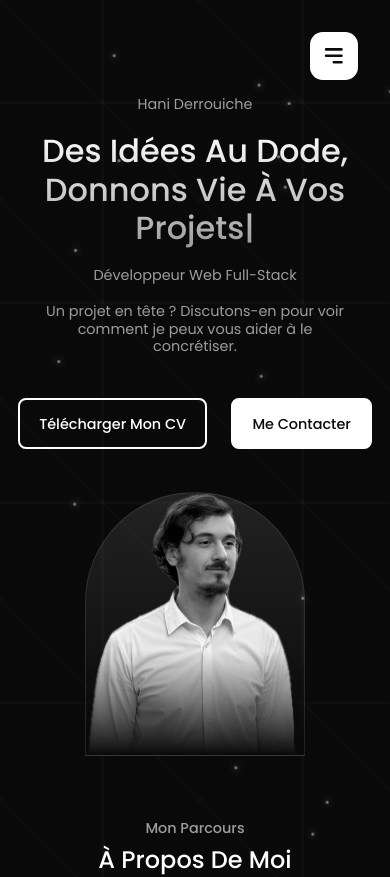
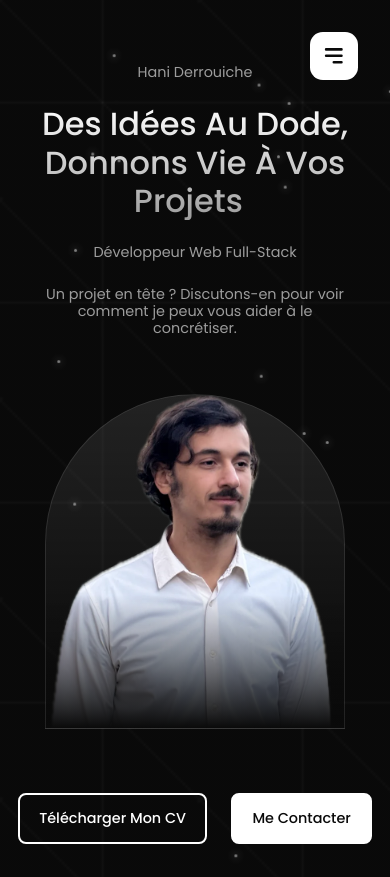
Before and after one commit to Hani19000/Portfolio-Hani, a React (Vite) app in the folder frontend/: page / in a window 390 px wide. Shown: the top 877 px of the page. Built offline with nearby package versions, Linux system fonts and the light colour scheme.

Commit message:
mise a jours

```diff
--- a/frontend/src/components/header/header.css
+++ b/frontend/src/components/header/header.css
@@ -13,8 +13,8 @@ header {
   align-items: center;
   justify-content: center;
   text-align: center;
+  position: relative;
   gap: 1.5rem;
-  position: relative;
   z-index: 2;
 }
 
@@ -26,25 +26,19 @@ header {
 
 .header__container h1 {
   font-size: clamp(2rem, 5vw, 3.5rem);
-  background: linear-gradient(var(--color-white), var(--color-light));
+  color: var(--color-white);
+  background: linear-gradient(to bottom, var(--color-white), var(--color-light));
   -webkit-background-clip: text;
   background-clip: text;
   -webkit-text-fill-color: transparent;
 }
 
-/*============== CTA ==============*/
-.cta {
-  display: flex;
-  gap: 1.5rem;
-  justify-content: center;
-  margin-top: 2rem;
-}
+/*============== CTA & SOCIALS ==============*/
+.cta { display: flex; gap: 1.5rem; justify-content: center; align-items: center; margin-top: 2.5rem; }
 
-/*============== SOCIALS ==============*/
 .header__socials {
   position: absolute;
-  left: 2rem;
-  bottom: 3rem;
+  left: 2rem; bottom: 3rem;
   display: flex;
   flex-direction: column;
   gap: 1rem;
@@ -52,92 +46,141 @@ header {
 }
 
 .header__socials a {
-  width: 40px;
-  height: 40px;
+  display: flex;
+  align-items: center;
+  justify-content: center;
+  width: 40px; height: 40px;
   border-radius: 50%;
   background: var(--color-bg-variant);
   border: 1px solid var(--border-color);
   color: var(--color-primary);
-  display: flex;
-  align-items: center;
-  justify-content: center;
+  font-size: 1.2rem;
   transition: var(--transition);
+  backdrop-filter: blur(5px);
 }
 
 .header__socials a:hover {
   background: var(--color-primary);
   color: var(--color-bg);
+  transform: scale(1.1);
+  box-shadow: 0 0 20px rgba(255, 255, 255, 0.15);
 }
 
-/*============== IMAGE ==============*/
+.header__socials::after {
+  content: '';
+  width: 1px; height: 3rem;
+  background: linear-gradient(transparent, var(--border-color), transparent);
+  align-self: center;
+}
+
+/*============== IMAGE ADAPTATIVE ==============*/
 .me {
   width: clamp(260px, 30%, 400px);
-  aspect-ratio: 1 / 1.2;
-  margin-top: 2rem;
+  aspect-ratio: 1/1.2;
   background: linear-gradient(var(--border-color), transparent);
   border-radius: 12rem 12rem 0 0;
+  margin-top: 2rem;
   overflow: hidden;
+  display: flex;
+  align-items: flex-end;
+  justify-content: center;
+  position: relative;
   border: 1px solid var(--border-color);
-  position: relative;
 }
 
 .me::before {
   content: '';
   position: absolute;
   inset: 0;
-  background: linear-gradient(transparent 60%, var(--color-bg));
+  background: linear-gradient(180deg, transparent 60%, var(--color-bg));
   z-index: 1;
 }
 
 .me img {
-  width: 100%;
-  height: 100%;
+  width: 100%; height: 100%;
   object-fit: cover;
+  filter: grayscale(0%);
+  transition: filter 400ms ease, transform 300ms ease;
   object-position: center top;
-  transition: transform 0.3s ease, filter 0.4s ease;
 }
 
-/*============== SCROLL ==============*/
+.me:hover img, .me:active img { filter: grayscale(100%); transform: scale(1.02); }
+
+/* Inversion Grayscale Light Mode */
+.light-mode .me img { filter: grayscale(100%); }
+.light-mode .me:hover img, .light-mode .me:active img { filter: grayscale(0%); }
+
+/*============== SCROLL & STATS ==============*/
 .scroll__down {
   position: absolute;
-  right: 2rem;
-  bottom: 5rem;
+  right: 2rem; bottom: 5rem;
+  font-size: 0.9rem;
   transform: rotate(90deg);
-  font-size: 0.9rem;
   color: var(--color-light);
+  display: flex;
+  align-items: center;
+  gap: 0.5rem;
+  transition: var(--transition);
+  z-index: 3;
 }
 
-/* ======== MEDIA QUERIES ======== */
-
-/* Tablet */
-@media (max-width: 1024px) {
-  header { height: 90vh; }
-  .me { width: 300px; }
+.scroll__down:hover {
+  color: var(--color-primary);
+  transform: rotate(90deg) translateX(5px);
 }
 
-/* Mobile */
-@media (max-width: 768px) {
-  header {
-    height: auto;
-    padding-top: 6rem;
-  }
+.header__stats { display: flex; gap: 3rem; margin: 2rem 0; justify-content: center; }
 
+.stat {
+  text-align: center;
+  padding: 1rem 1.5rem;
+  background: var(--color-bg-variant);
+  border-radius: 1rem;
+  border: 1px solid var(--border-color);
+  transition: var(--transition);
+  backdrop-filter: blur(10px);
+}
+
+.stat h3 { font-size: 2rem; color: var(--color-white); margin-bottom: 0.3rem; }
+.stat p { font-size: 0.85rem; color: var(--color-light); }
+
+/* ========== ANIMATIONS & PARTICULES ========== */
+.header__particles { position: absolute; inset: 0; overflow: hidden; pointer-events: none; z-index: 1; }
+
+.particle {
+  position: absolute;
+  width: 3px; height: 3px;
+  background: var(--color-light);
+  border-radius: 50%;
+  opacity: 0;
+  animation: float-particle 10s infinite;
+}
+
+@keyframes float-particle {
+  0% { opacity: 0; transform: translateY(100vh); }
+  10%, 90% { opacity: 0.3; }
+  100% { opacity: 0; transform: translateY(-100px); }
+}
+
+.cursor { display: inline-block; margin-left: 3px; color: var(--color-primary); animation: blink 1s infinite; }
+
+@keyframes blink { 0%, 49% { opacity: 1; } 50%, 100% { opacity: 0; } }
+
+/* ======== MEDIA QUERIES ======== */
+@media screen and (max-width: 1024px) {
+  header { height: 90vh; }
+  .me { width: 300px; height: 380px; }
+}
+
+@media screen and (max-width: 768px) {
+  .header__socials, .scroll__down { display: none; }
+  header { height: auto; padding-top: 8rem; }
   .header__container {
-    justify-content: flex-start;
-    gap: 1.2rem;
-  }
+  justify-content: flex-start;
+}
+  .me { order: 1; }
+  .cta { order: 2; }
+  header {height: min(100vh, 900px); padding-top: 4rem;}
 
-  .header__socials,
-  .scroll__down {
-    display: none;
-  }
-
-  .me {
-    width: 220px;
-    margin-top: 1.5rem;
-  }
-
-  .cta {
-    margin-top: 1.5rem;
-  }
+.header__container {justify-content: flex-start;}
 }
```
